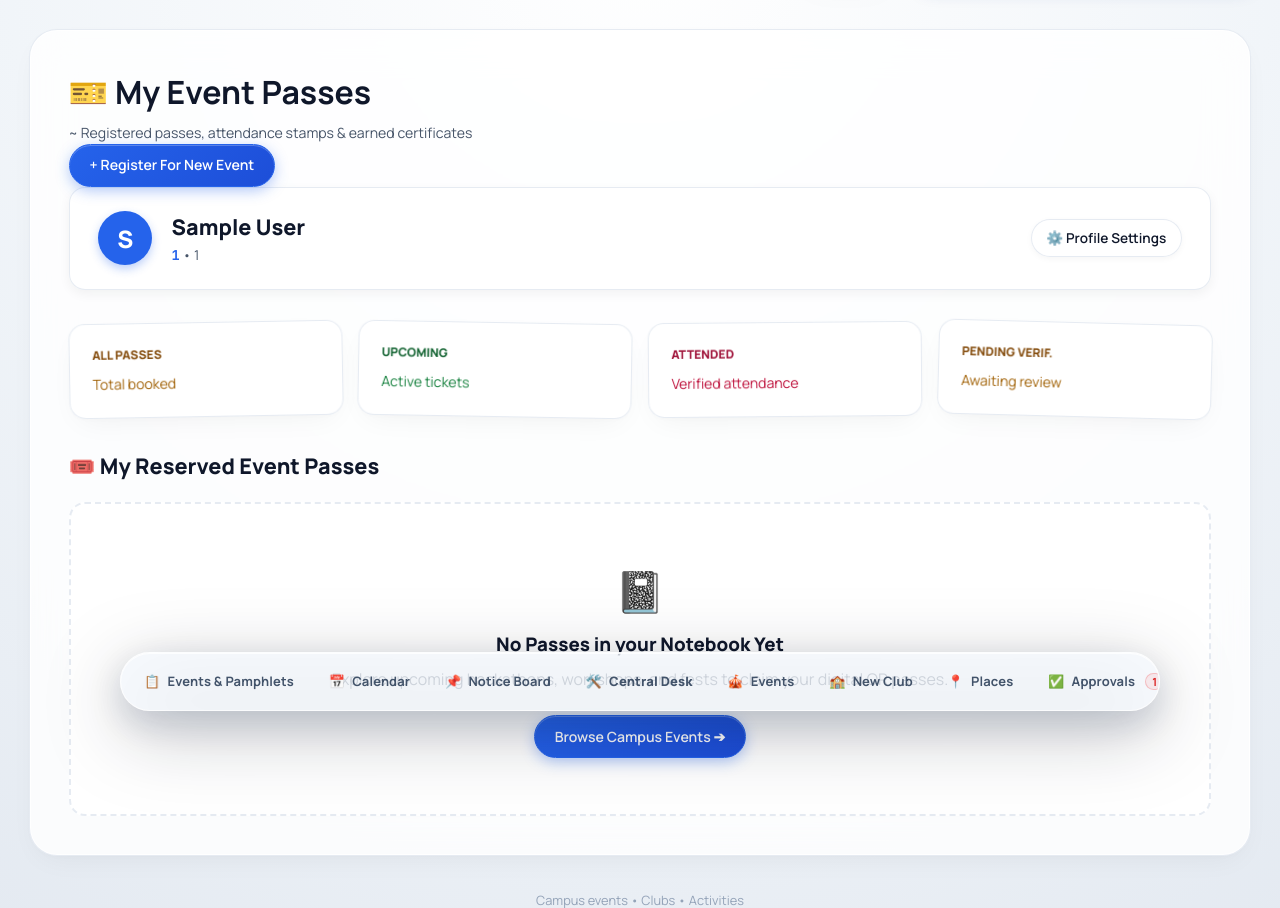
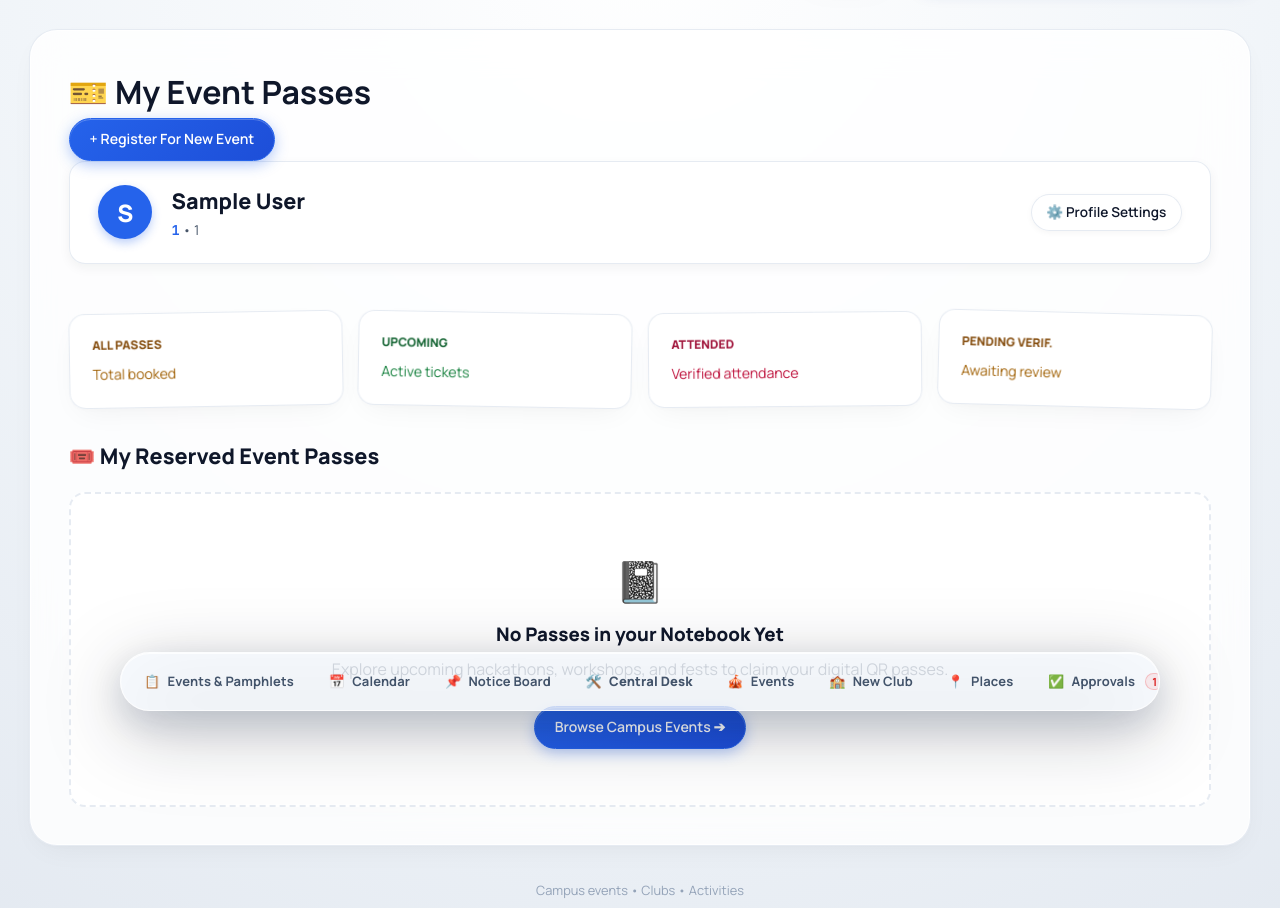
Before and after one commit to Parthiban-codex/College-event-portal, a Flask app: template templates/student/dashboard.html in a window 1280 px wide. Shown: the part 73-981 px from the top of the page. Run offline with Flask 3, Linux system fonts and the light colour scheme; the template is opened without the code that fills it, so the values that code supplies are empty; the visitor is signed in with stand-in values (Sample User, id 1).

Commit message:
dashboard updated

```diff
--- a/templates/student/dashboard.html
+++ b/templates/student/dashboard.html
@@ -10,10 +10,9 @@
             <span class="pen-accent-icon">🎫</span>
             My Event Passes
         </h1>
-        <p class="hand-note" style="margin-top: 4px;">~ Registered passes, attendance stamps & earned certificates</p>
     </div>
 
-    <div style="display: flex; gap: 0.8rem;">
+    <div style="display: flex; gap: 0.6rem;">
         <a href="{{ url_for('index') }}" class="tactile-btn tactile-btn-primary">
             + Register For New Event
         </a>
@@ -21,7 +20,7 @@
 </div>
 
 <!-- Student Identity Ledger Card -->
-<div style="background: var(--paper-card); border: 1.5px solid var(--card-border); border-radius: var(--radius-md); padding: 1.4rem 1.8rem; margin-bottom: 2rem; box-shadow: 0 4px 12px rgba(0,0,0,0.05); display: flex; justify-content: space-between; align-items: center; flex-wrap: wrap; gap: 1rem;">
+<div style="background: var(--paper-card); border: 1.5px solid var(--card-border); border-radius: var(--radius-md); padding: 1.4rem 1.8rem; margin-bottom: 3rem; box-shadow: 0 4px 12px rgba(0,0,0,0.05); display: flex; justify-content: space-between; align-items: center; flex-wrap: wrap; gap: 1rem;">
     <div style="display: flex; align-items: center; gap: 1.2rem;">
         <div style="width: 54px; height: 54px; border-radius: 50%; background: var(--ink-pen-blue); color: #fff; font-size: 1.5rem; font-weight: 800; display: flex; align-items: center; justify-content: center; box-shadow: 0 4px 10px rgba(37,99,235,0.3);">
             {{ session.get('name', 'S')[0] }}
@@ -102,7 +101,7 @@
                         <div>📍 {{ r.venue_name or 'Main College Ground' }}</div>
                     </div>
 
-                    <div style="display: flex; gap: 0.6rem; flex-wrap: wrap; pt-2; border-top: 1px dashed var(--card-border); padding-top: 0.8rem;">
+                    <div style="display: flex; gap: 0.6rem; flex-wrap: wrap; border-top: 1px dashed var(--card-border); padding-top: 0.8rem;">
                         <a href="{{ url_for('view_ticket', registration_id=r.id) }}" class="tactile-btn tactile-btn-primary" style="flex: 1; font-size: 0.85rem; padding: 0.45rem 0.8rem;">
                             View Pass ➔
                         </a>
```
